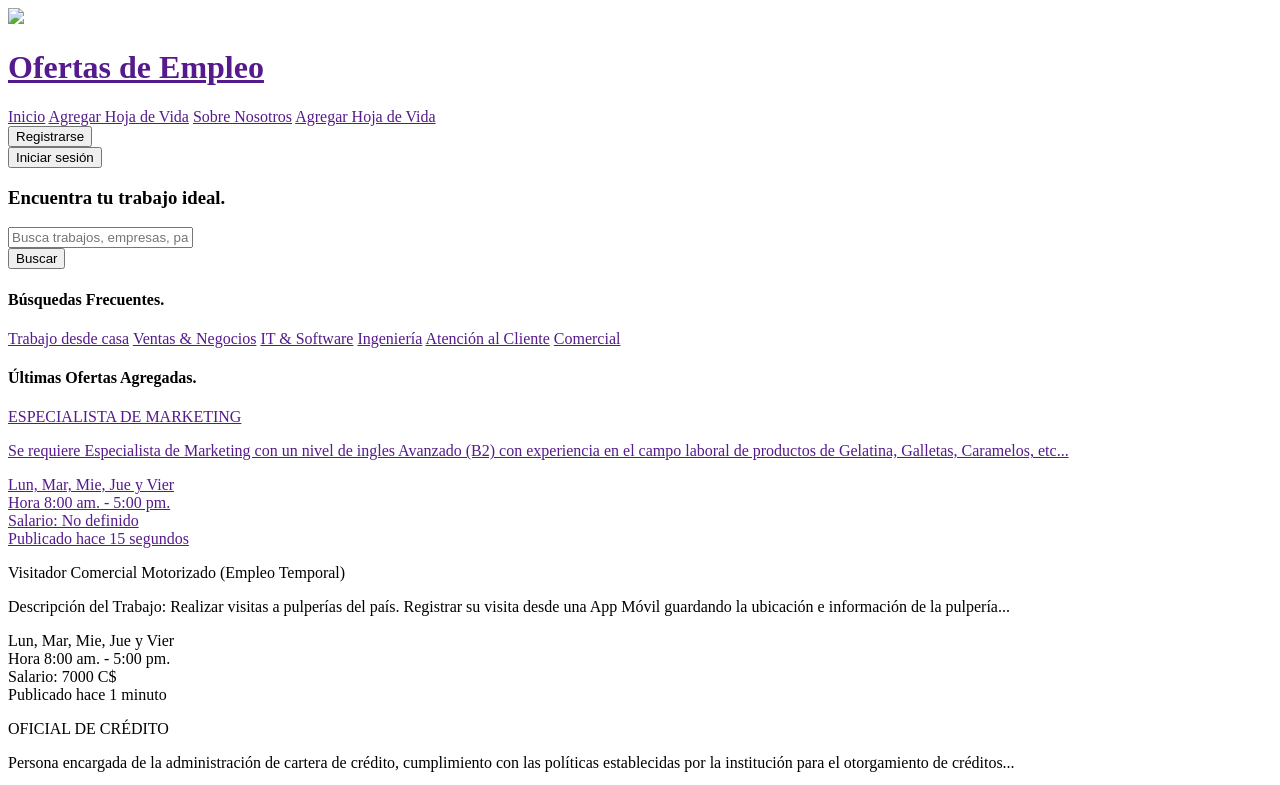
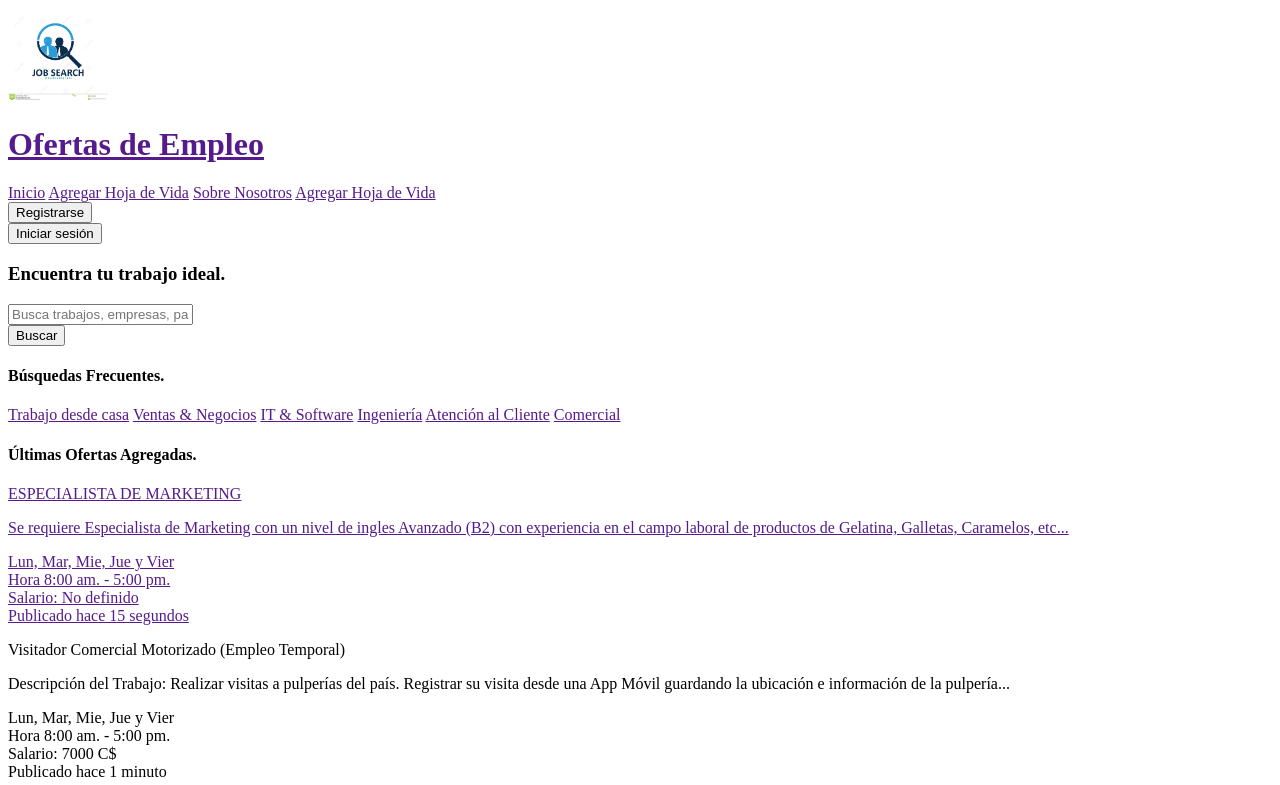
Before and after one commit to Enriqu32001/proyecto-app-grafica, a plain HTML site: page index.html in a window 1280 px wide. Shown: the top 785 px of the page. Drawn offline with Linux system fonts and the light colour scheme; the site is published under a folder, as on GitHub Pages, so addresses that start at the root find nothing.

Commit message:
se arreglo bug del logo

```diff
--- a/index.html
+++ b/index.html
@@ -14,7 +14,7 @@
         <div>
             <div>
                 <a href="">
-                    <img src="/images/logo.jpg" width="100">
+                    <img src="images/logo.jpg" width="100">
                     <h1 href="">Ofertas de Empleo</h1>
                 </a>
             </div>
@@ -139,6 +139,10 @@
             <a href="">Ver Más Ofertas.</a>
         </div>
     </div>
+
+    <div>
+
+    </div>
 </div>
 
     <footer>
```
